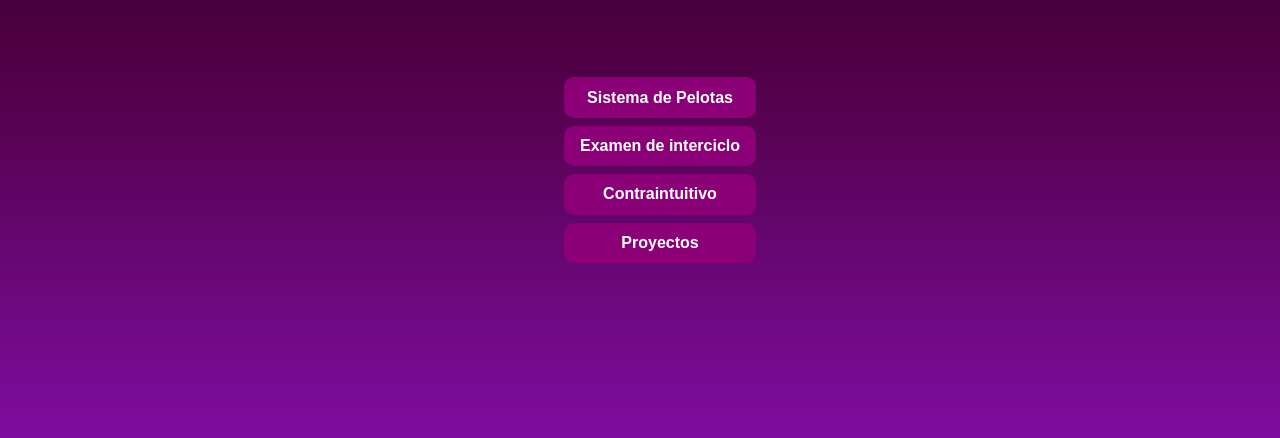
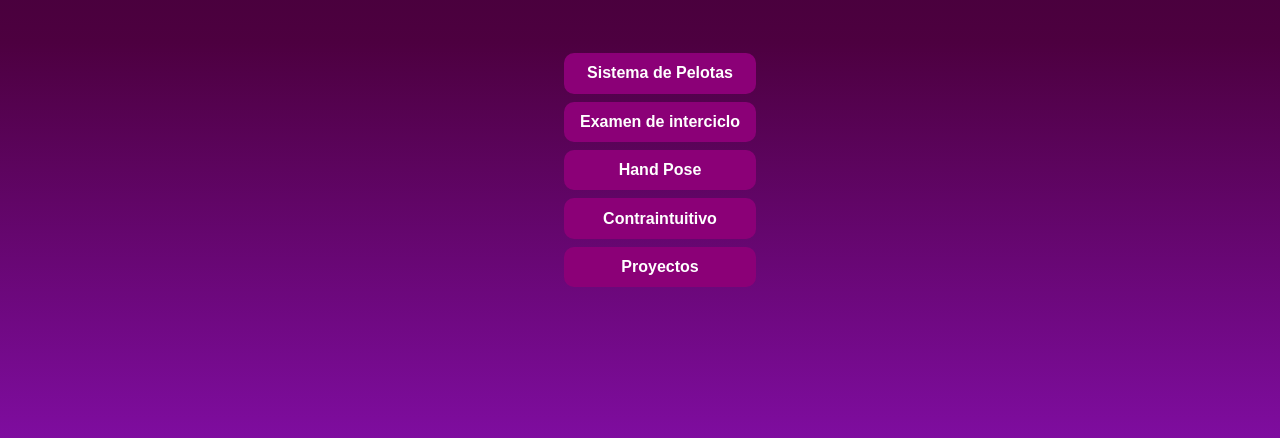
Before and after one commit to wendyg13/wendyg13.github.io, a plain HTML site: page index.html in a window 1280 px wide. Shown: the part 366-804 px from the top of the page. Drawn offline with Linux system fonts and the light colour scheme; a web font is replaced by a local one.

Commit message:
Hand Pose

```diff
--- a/index.html
+++ b/index.html
@@ -31,6 +31,7 @@
         <ul>
             <li><a href="https://wendyg13.github.io/PELOTA-1/">Sistema de Pelotas</a></li>
             <li><a href="https://wendyg13.github.io/Sistema-de-particulas/">Examen de interciclo</a></li>
+            <li><a href="https://wendyg13.github.io/Hand-pose/">Hand Pose</a></li>
             <li><a href="https://wendyg13.github.io/Contraintuitivo/">Contraintuitivo</a></li>
             <li><a href="">Proyectos</a></li>
         </ul>
```
